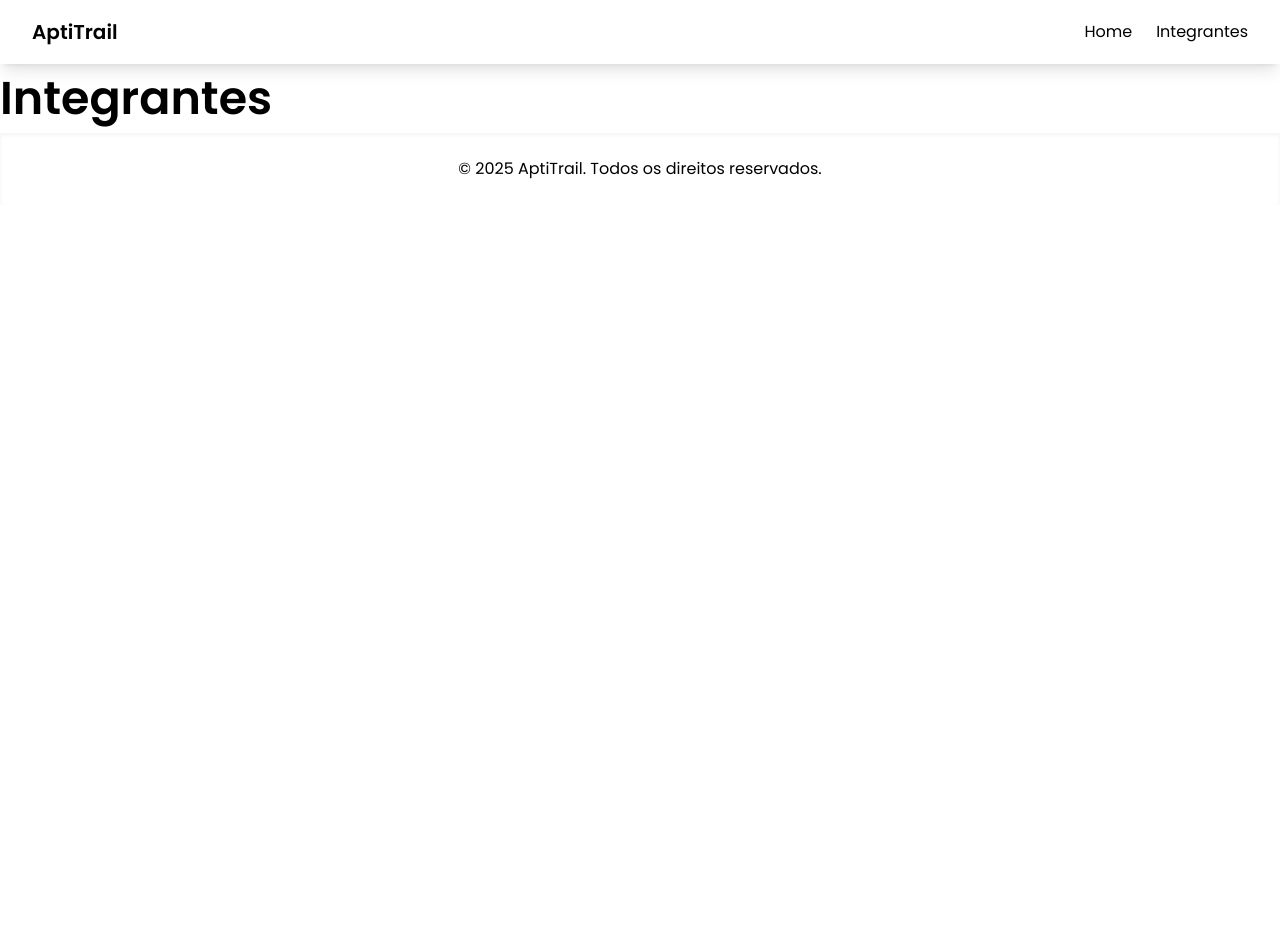
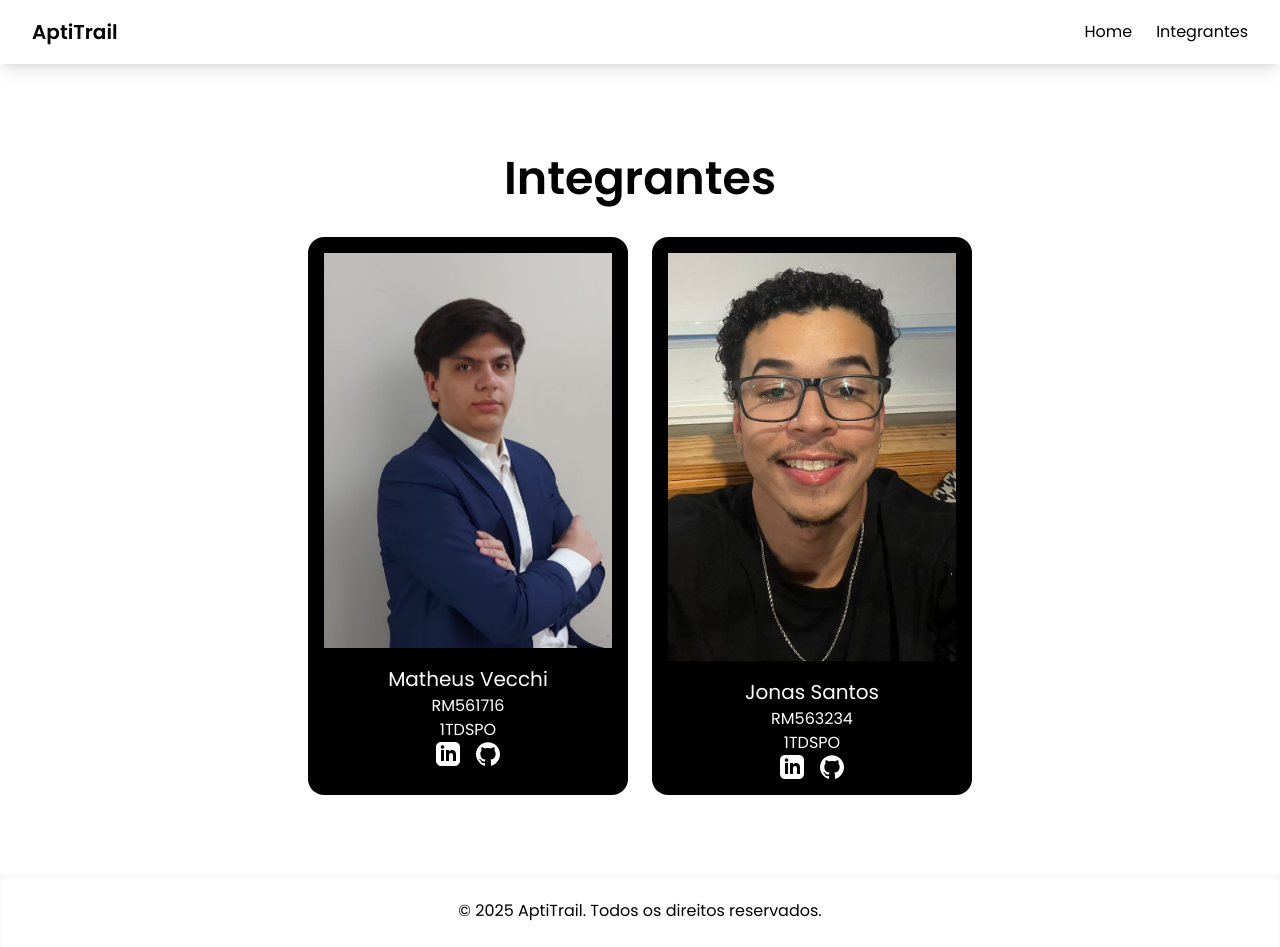
Before and after one commit to apti-trail/site-spa, a React (Vite) app in the folder site-spa/: page /integrantes in a window 1280 px wide. Before the commit the page ends 800 px from the top, so only its background shows below. Built offline with nearby package versions, Linux system fonts and the light colour scheme.

Commit message:
feat: adiciona linkedin e github

```diff
--- a/site-spa/src/components/Card/Card.tsx
+++ b/site-spa/src/components/Card/Card.tsx
@@ -1,10 +1,66 @@
 import type { Member } from "../../types/memberTypes";
 
-export default function Card({nome, rm, turma, foto}: Member) {
+export default function Card({nome, rm, turma, foto, linkedin, github}: Member) {
     return(
-        <div>
-            <div>
+        <div className="max-w-xs mx-auto bg-black rounded-2xl overflow-hidden p-4 text-center text-white">
+            <div className="flex justify-content">
+                <img src={foto} alt={`Foto de ${nome}`} />
+            </div>
+            <h2 className="mt-4 mx-10">{nome}</h2>
+            <p>{rm}</p>
+            <p>{turma}</p>
+            <div className="flex items-center justify-center gap-4">
+                <a href={linkedin} target="_blank" rel="noopener noreferrer">
+                    <svg
+                        xmlns="http://www.w3.org/2000/svg"
+                        width="24"
+                        height="24"
+                        viewBox="0 0 24 24"
+                        fill="currentColor"
+                        className="text-white"
+                    >
+                        <path d="M19 0h-14c-2.761 0-5 2.239-5 5v14c0 2.761
+                        2.239 5 5 5h14c2.761 0 5-2.239
+                        5-5v-14c0-2.761-2.239-5-5-5zm-11
+                        19h-3v-11h3v11zm-1.5-12.268c-.966
+                        0-1.75-.79-1.75-1.764s.784-1.764
+                        1.75-1.764 1.75.79 1.75
+                        1.764-.784 1.764-1.75
+                        1.764zm13.5 12.268h-3v-5.604c0-3.368-4-3.113-4
+                        0v5.604h-3v-11h3v1.765c1.396-2.586
+                        7-2.777 7 2.476v6.759z"/>
+                    </svg>
+                </a>
 
+                <a href={github} target="_blank" rel="noopener noreferrer">
+                    <svg
+                        xmlns="http://www.w3.org/2000/svg"
+                        width="24"
+                        height="24"
+                        viewBox="0 0 24 24"
+                        fill="currentColor"
+                    >
+                        <path d="M12 0.297c-6.63 0-12 5.373-12 12 0 5.303
+                        3.438 9.8 8.205 11.385 0.6 0.113 0.82-0.258
+                        0.82-0.577 0-0.285-0.01-1.04-0.015-2.04-3.338
+                        0.724-4.042-1.61-4.042-1.61C4.422 18.07 3.633
+                        17.7 3.633 17.7c-1.087-0.744 0.084-0.729
+                        0.084-0.729 1.205 0.084 1.84 1.236
+                        1.84 1.236 1.07 1.835 2.809 1.304
+                        3.495 0.997 0.108-0.775 0.418-1.305
+                        0.762-1.604-2.665-0.305-5.466-1.332-5.466-5.93
+                        0-1.31 0.469-2.381 1.236-3.221-0.135-0.303-0.54-1.524
+                        0.105-3.176 0 0 1.005-0.322 3.3 1.23 0.96-0.267
+                        1.98-0.399 3-0.405 1.02 0.006 2.04 0.138
+                        3 0.405 2.28-1.552 3.285-1.23 3.285-1.23
+                        0.645 1.653 0.24 2.874 0.12 3.176 0.765 0.84
+                        1.23 1.911 1.23 3.221 0 4.61-2.805 5.62-5.475
+                        5.92 0.43 0.372 0.81 1.102 0.81 2.222
+                        0 1.606-0.015 2.896-0.015 3.286 0 0.315 0.21 0.69
+                        0.825 0.57C20.565 22.092 24 17.592 24 12.297c0-6.627-5.373-12-12-12"/>
+                    </svg>
+
+                </a>
             </div>
         </div>
     );
--- a/site-spa/src/globals.css
+++ b/site-spa/src/globals.css
@@ -7,7 +7,7 @@
         @apply text-black bg-white
     }
     h1 {
-        @apply text-[26px] md:text-[34px] lg:text-[46px] font-bold
+        @apply text-[30px] md:text-[34px] lg:text-[46px] font-bold
     }
     h2 {
         @apply text-[16px] md:text-[20px]
--- a/site-spa/src/routes/Integrantes/index.tsx
+++ b/site-spa/src/routes/Integrantes/index.tsx
@@ -1,17 +1,19 @@
+import Card from "../../components/Card/Card";
 import type { Member } from "../../types/memberTypes";
+
 
 export default function Integrantes() {
     const members: Member[] = [
-        {nome: "Matheus Vecchi", rm: "RM561716", turma: "1TDSPO", foto:"./member-1.jpeg"},
-        {nome: "Jonas Santos", rm: "RM563234", turma: "1TDSPO", foto:"./member-2.jpeg"}
+        {nome: "Matheus Vecchi", rm: "RM561716", turma: "1TDSPO", foto:"./member-1.jpeg", linkedin:"https://www.linkedin.com/in/matheusvecchi/", github: "https://github.com/Matheus-Vecchi"},
+        {nome: "Jonas Santos", rm: "RM563234", turma: "1TDSPO", foto:"./member-2.jpeg", linkedin:"https://www.linkedin.com/in/jonas-santos-a34138220/", github: "https://github.com/JonasSantoos"}
     ]
 
     return(
-        <main>
-            <h1>Integrantes</h1>
+        <main className="flex flex-col items-center text-center px-6 py-20">
+            <h1 className="text-center mb-6">Integrantes</h1>
 
-            <div>
-
+            <div className="grid grid-cols-1 md:grid-cols-2 gap-6">
+                {members.map((m, i) => <Card key={i} {...m}/>)}
             </div>
         </main>
     );
--- a/site-spa/src/types/memberTypes.ts
+++ b/site-spa/src/types/memberTypes.ts
@@ -3,4 +3,6 @@ export type Member = {
     rm: string;
     turma: string;
     foto: string;
+    linkedin: string;
+    github: string;
 }
```
